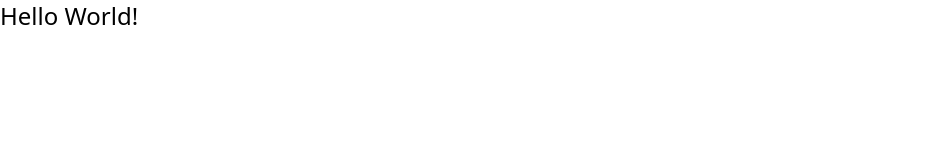
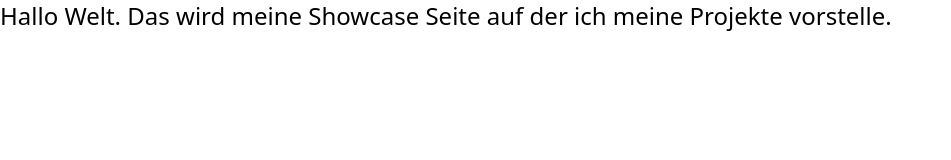
Before and after one commit to fabianandrae/fabianandrae, a Gatsby site in the folder showcase-site/: page / in a window 1280 px wide. Shown: the whole page, without its empty margins (0-951 px from the left). Built offline with nearby package versions, Linux system fonts and the light colour scheme; Gatsby itself is replaced by a stand-in of ours.

Commit message:
Text geändert als kleiner deployment test

```diff
--- a/showcase-site/src/pages/index.js
+++ b/showcase-site/src/pages/index.js
@@ -5,7 +5,7 @@ import * as React from 'react'
 const IndexPage = () => {
   return (
     <main>
-      <h1 class="text-2xl">Hello World!</h1>
+      <h1 class="text-2xl">Hallo Welt. Das wird meine Showcase Seite auf der ich meine Projekte vorstelle.</h1>
     </main>
   )
 }
```
